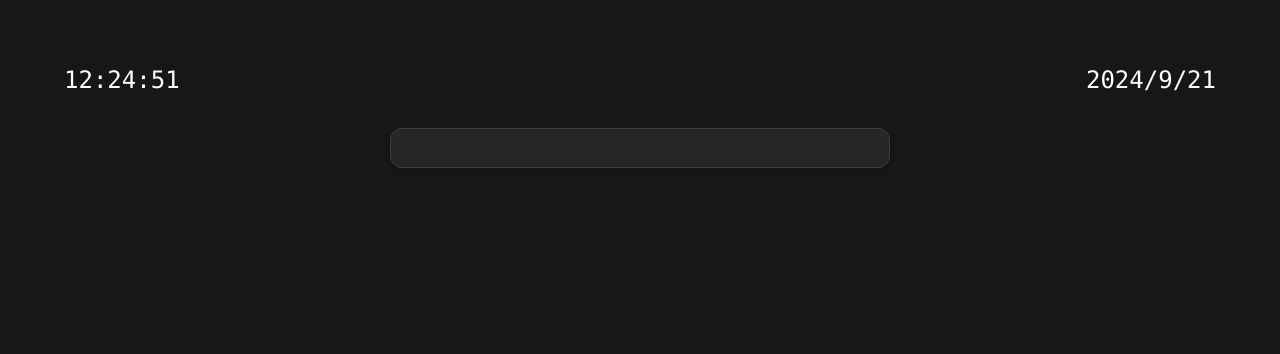
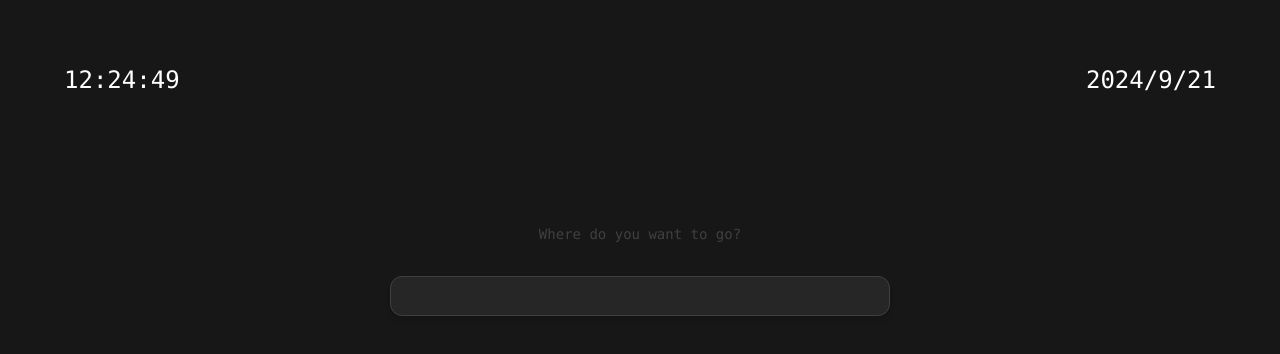
Before and after one commit to zakreed/startpage, a React (Vite) app: page / in a window 1280 px wide. Shown: the top 354 px of the page. Built offline with nearby package versions, Linux system fonts and the light colour scheme.

Commit message:
created SearchBar component

```diff
--- a/src/App.tsx
+++ b/src/App.tsx
@@ -31,21 +31,35 @@ function CurrentDate() {
     )
 }
 
+function SearchBar() {
+    const [searchText, setSearchText] = useState("");
+    const [isSearchSelected, setIsSearchSelected] = useState(true)
+    const isDropdownVisible = false;
+
+    return (
+        <div className="mt-32 flex flex-col justify-center items-center">
+            <p className="text-sm text-neutral-700">Where do you want to go?</p>
+            <input
+                name="searchText"
+                type="text"
+                autoFocus
+                className={`h-10 w-[350px] md:w-[400px] lg:w-[500px] rounded-x-xl rounded-t-xl border border-neutral-700 bg-neutral-800 shadow-md px-3 py-1 text-sm transition-colors focus-visible:outline-none disabled:cursor-not-allowed disabled:opacity-50 mt-8 relative ${!isDropdownVisible ? "rounded-b-xl" : ""}`}
+                onChange={e => setSearchText(e.target.value)}
+            />
+            <div className={`absolute w-[350px] md:w-[400px] lg:w-[500px] bg-neutral-800 border-x border-b border-neutral-700 shadow-xl rounded-b-lg rounded-x-lg p-4 text-sm mt-[125px] ${isDropdownVisible ? "block" : "hidden"}`}>
+            </div>
+        </div>
+    )
+}
+
 function App() {
-    const [searchText, setSearchText] = useState("");
-
     return (
         <main className="p-8 text-white font-mono">
             <header className="flex justify-between text-2xl">
                 <Clock />
                 <CurrentDate />
             </header>
-            <input
-                name="searchText"
-                type="text"
-                className="h-10 w-[350px] md:w-[400px] lg:w-[500px] rounded-xl border border-neutral-700 bg-neutral-800 shadow-md px-3 py-1 text-sm transition-colors focus-visible:outline-none disabled:cursor-not-allowed disabled:opacity-50 mt-8 relative"
-                onChange={e => setSearchText(e.target.value)}
-            />
+            <SearchBar />
         </main>
     )
 }
```
